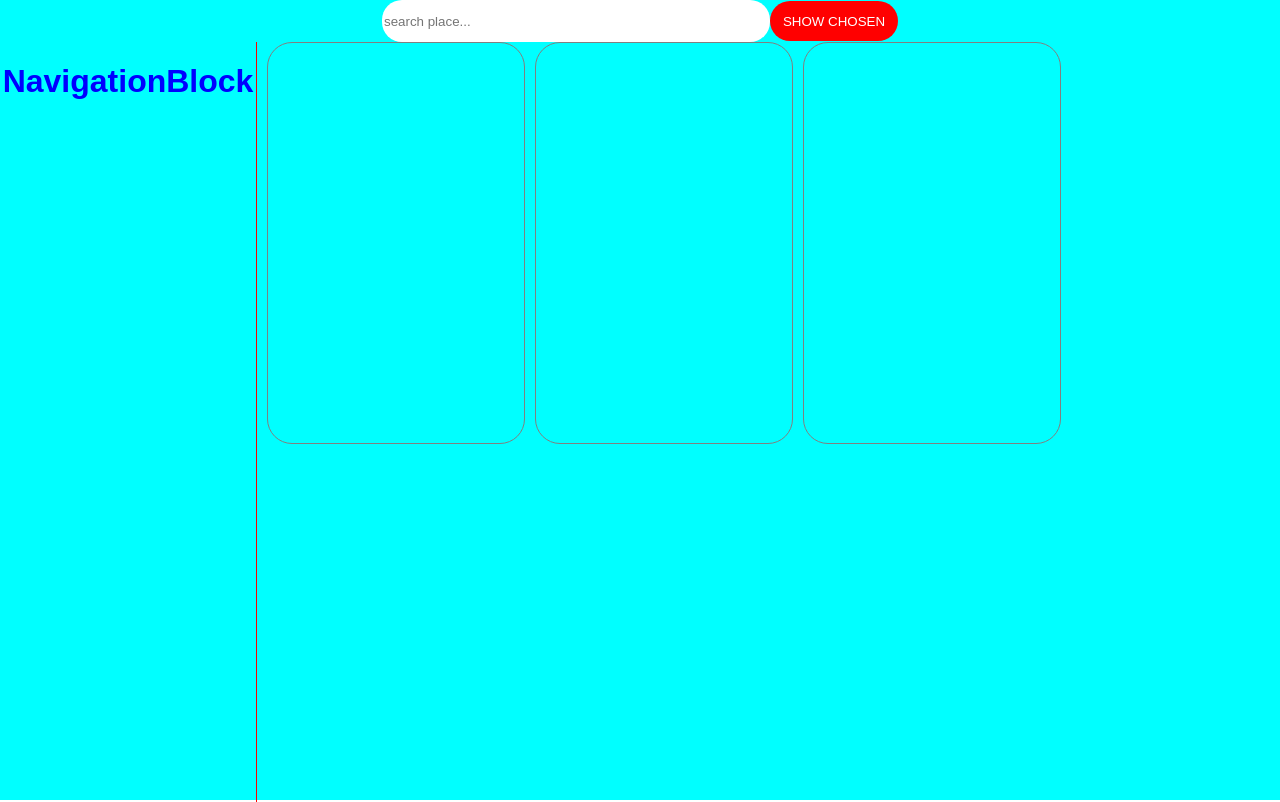
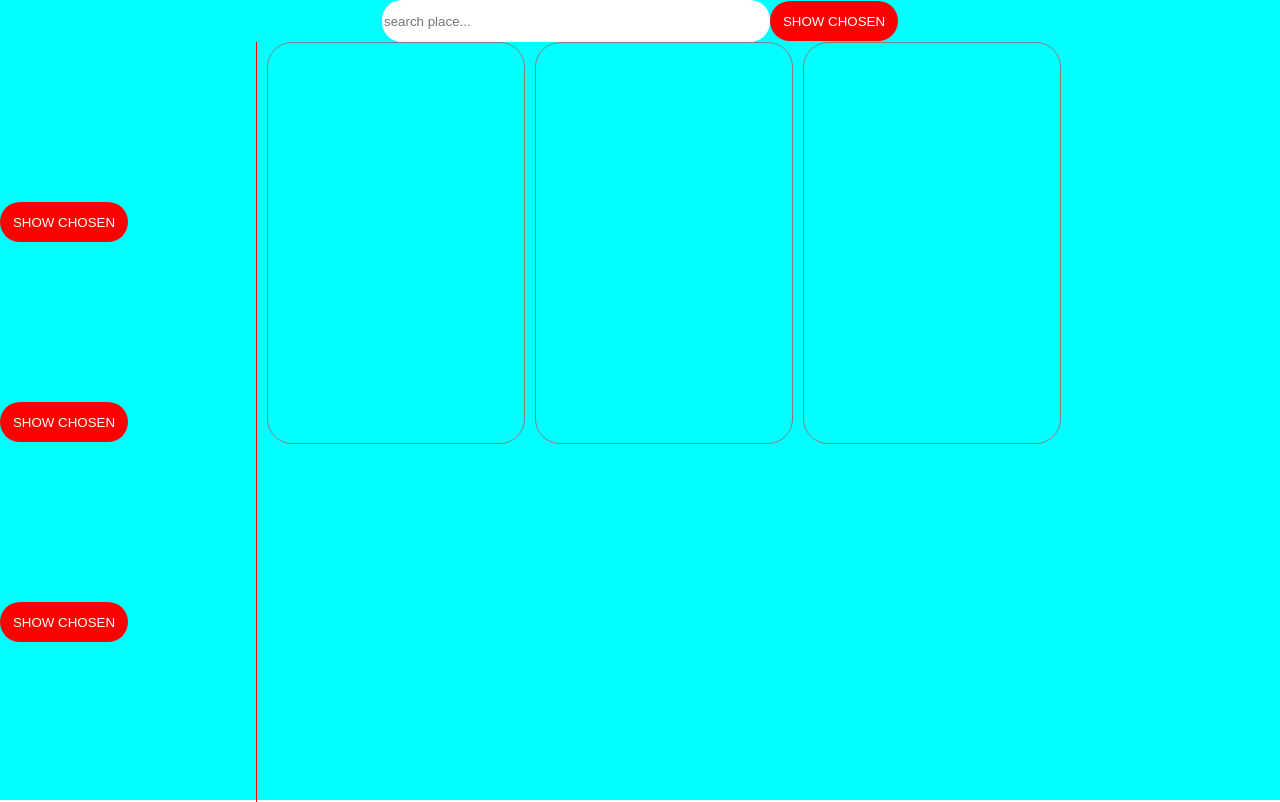
Before and after one commit to GogiKalinin/GogiKalinin, a React (Create React App) app: page / in a window 1280 px wide. Built offline with nearby package versions, Linux system fonts and the light colour scheme.

Commit message:
add navigation buttons

```diff
--- a/src/Components/organisms/NavigationBlock/index.css
+++ b/src/Components/organisms/NavigationBlock/index.css
@@ -2,4 +2,7 @@
     height: 95vh;
     width: 20vw;
     border-right: 1px solid red;
+    display: flex;
+    flex-direction: column;
+    justify-content: space-evenly
 }
--- a/src/Components/organisms/NavigationBlock/index.jsx
+++ b/src/Components/organisms/NavigationBlock/index.jsx
@@ -1,10 +1,13 @@
 import React from 'react'
+import { DigitalButton } from '../../atoms/DigitalButton'
 import './index.css'
 
 export const NavigationBlock = () => {
     return (
         <div className='NavigationBlock'>
-            <h1>NavigationBlock</h1>
+            <DigitalButton title ='current'/>
+            <DigitalButton title ='5 days'/>
+            <DigitalButton title ='3 hours'/>
         </div>
     )
 }
```
